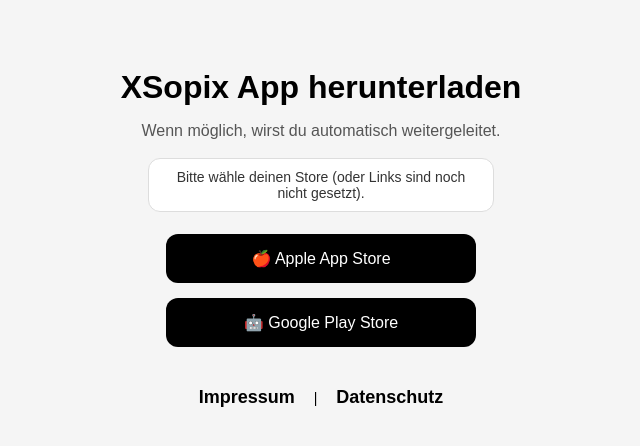
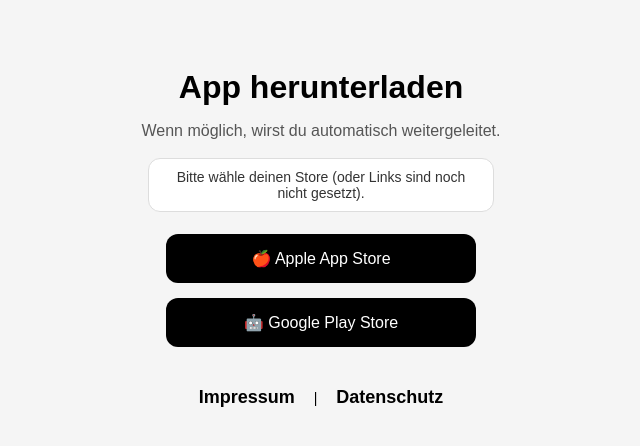
Before and after one commit to xsopix-hub/xsopix-hub.github.io, a plain HTML site: page index.html in a window 1280 px wide. Shown: the whole page, without its empty margins (319-959 px from the left). Drawn offline with Linux system fonts and the light colour scheme.

Commit message:
Update heading text in index.html

```diff
--- a/index.html
+++ b/index.html
@@ -88,7 +88,7 @@
 </head>
 
 <body>
-<h1>XSopix App herunterladen</h1>
+<h1>App herunterladen</h1>
 <p>Wenn möglich, wirst du automatisch weitergeleitet.</p>
 
 <div class="status" id="status">Erkennung läuft…</div>
```
